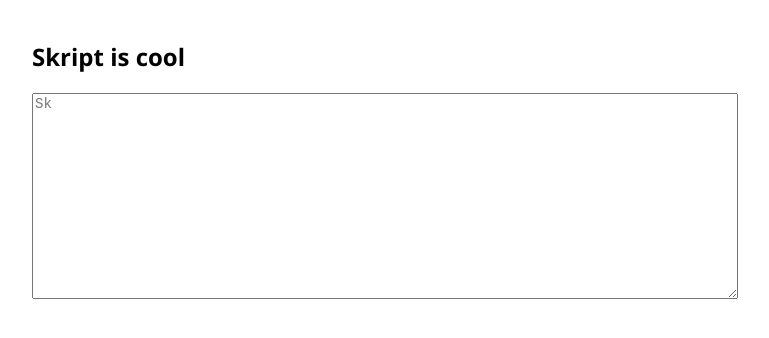
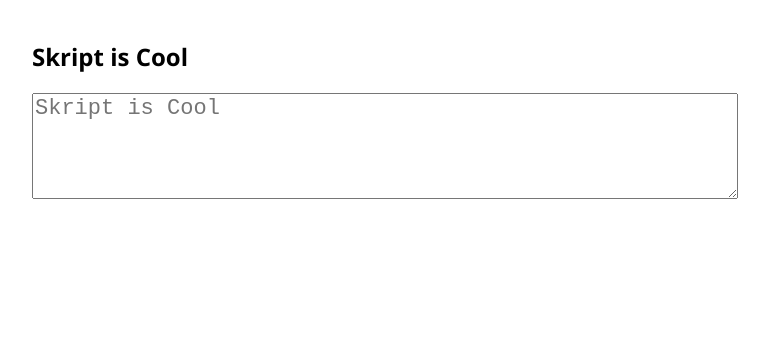
Before and after one commit to xproshock/xproshock.github.io, a plain HTML site: page index.html in a window 1280 px wide. Shown: the whole page, without its empty margins (258-1027 px from the left). Drawn offline with Linux system fonts and the light colour scheme.

Commit message:
Update index.html

```diff
--- a/index.html
+++ b/index.html
@@ -3,7 +3,7 @@
 
 <head>
     <meta charset="UTF-8">
-    <title>Test Site</title>
+    <title>Skript is Fun</title>
     <style>
         body {
             font-family: "Segoe UI", sans-serif;
@@ -14,9 +14,9 @@
 
         textarea {
             width: 100%;
-            height: 200px;
+            height: 100px;
             font-family: monospace;
-            font-size: 14px;
+            font-size: 22px;
         }
 
         button {
@@ -30,7 +30,7 @@
 
 <body>
 
-    <h2>Skript is cool</h2>
-    <textarea id="skriptInput" placeholder="Sk"></textarea>
+    <h2>Skript is Cool</h2>
+    <textarea id="skriptInput" placeholder="Skript is Cool"></textarea>
 
 </body>
```
